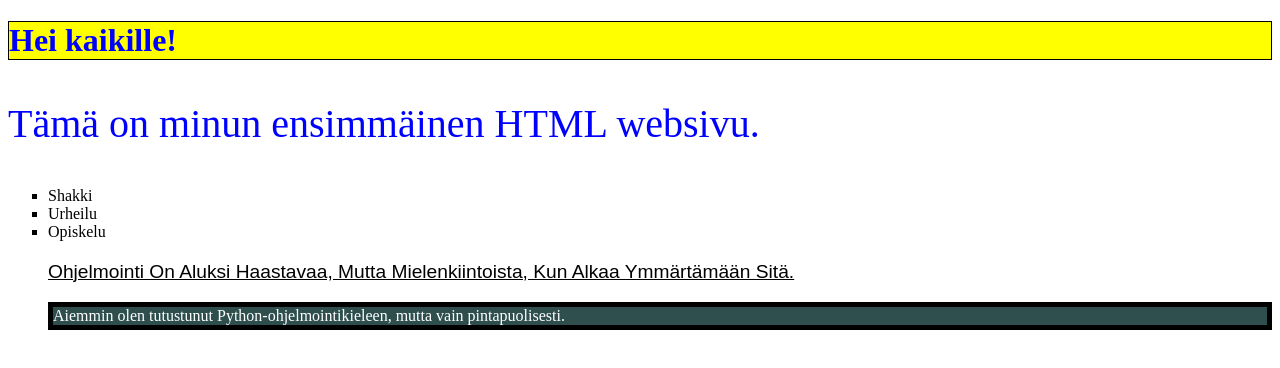
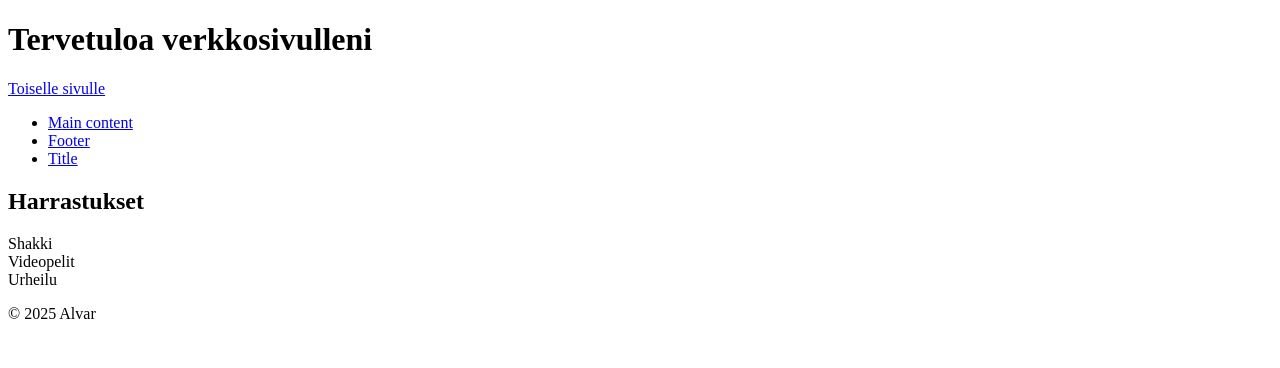
Before and after one commit to alvmoi/alvmoi.github.io, a plain HTML site: page index.html in a window 1280 px wide. Drawn offline with Linux system fonts and the light colour scheme.

Commit message:
Update index.html

```diff
--- a/index.html
+++ b/index.html
@@ -1,24 +1,30 @@
 <!DOCTYPE html>
-<html>
+<html lang="en">
 <head>
-    <link rel="stylesheet" href="styles.css">
-    <title>Minun HTML sivu</title>
+    <meta charset="UTF-8">
+    <meta name="viewport" content="width=device-width, initial-scale=1.0">
+    <title>Minun yksinkertainen HTML sivu</title>
 </head>
 <body>
-<h1 class="header-example">Hei kaikille!</h1>
-<p class="color-example">
-    Tämä on minun ensimmäinen HTML websivu.
-</p>
-<ul class="list-example">
-    <li> Shakki </li>
-    <li> Urheilu</li>
-    <li> Opiskelu</li>
-</u1>
-<p class="text-example">
-    Ohjelmointi on aluksi haastavaa, mutta mielenkiintoista, kun alkaa ymmärtämään sitä.
-</p>
-<div class="div-example">
-    Aiemmin olen tutustunut Python-ohjelmointikieleen, mutta vain pintapuolisesti.
-</div>
+    <header>
+        <h1>Tervetuloa verkkosivulleni</h1>
+    </header>
+<a href="alvmoi.github.io/second.html">Toiselle sivulle</a>
+    <nav>
+            <ul>
+                <li><a href="#main-content">Main content</a></li>
+                <li><a href="#footer">Footer</a></li>
+                <li><a href="#title">Title</a></li>
+            </ul>
+    </nav>
+
+    <main>
+                <h2>Harrastukset</h2>
+                <p>Shakki<br>Videopelit<br>Urheilu</p>
+    </main>
+
+    <footer id="footer">
+        <p>&copy; 2025 Alvar </p>
+    </footer>
 </body>
 </html>
```
